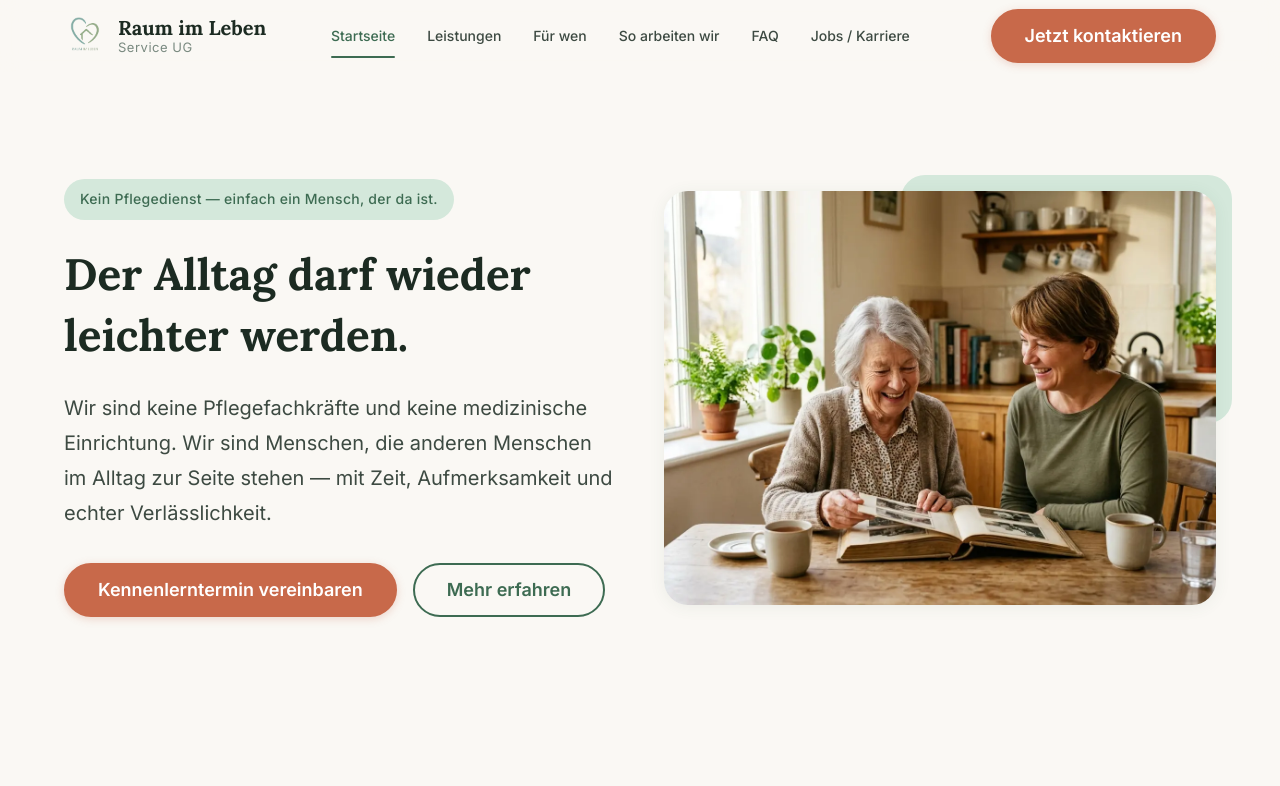
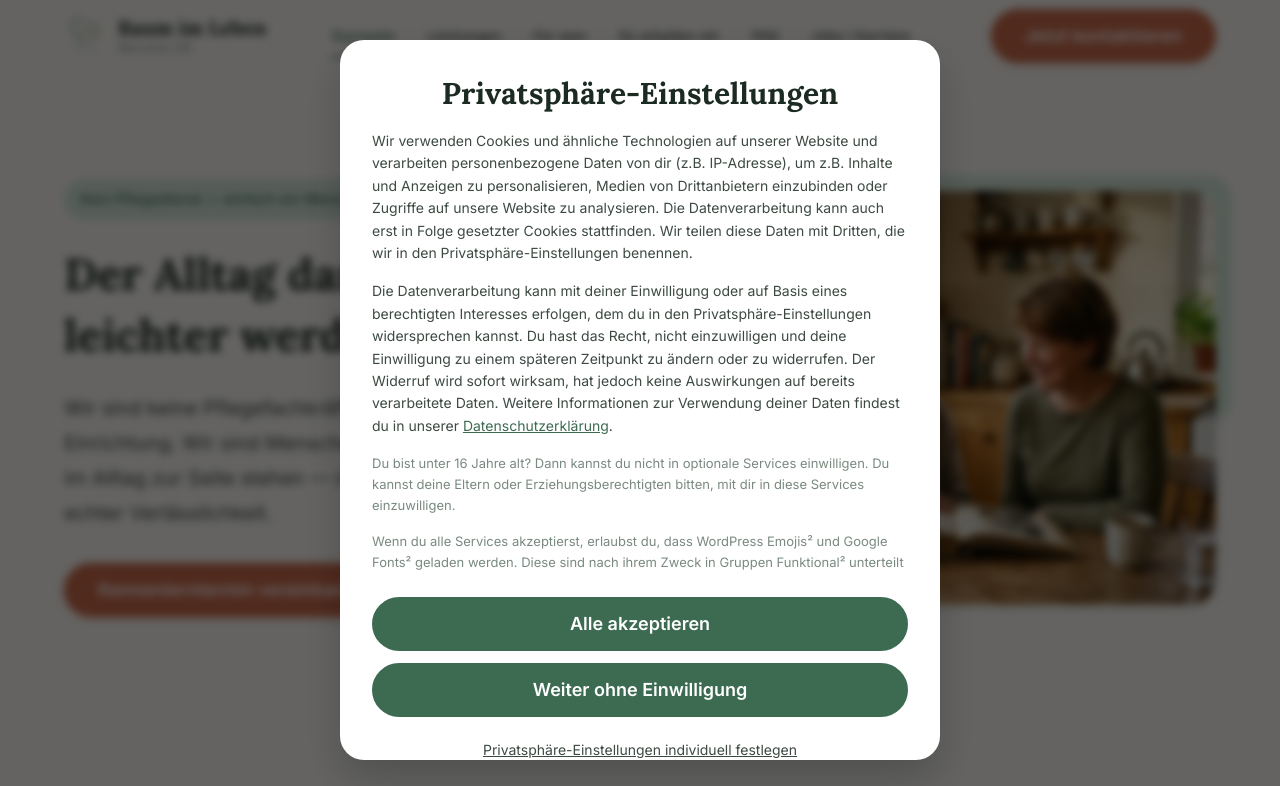
Before and after one commit to aleksandarssd/caring-projct, a plain HTML site: page index.html in a window 1280 px wide. Shown: the top 786 px of the page. Drawn offline with Linux system fonts and the light colour scheme.

Commit message:
Add GDPR cookie consent modal logic and styling

```diff
--- a/css/components.css
+++ b/css/components.css
@@ -1117,3 +1117,107 @@
     padding: 0 var(--space-6) var(--space-6);
   }
 }
+
+/* ============================================================
+   COOKIE CONSENT MODAL
+   ============================================================ */
+.cookie-overlay {
+  position: fixed;
+  top: 0;
+  left: 0;
+  width: 100%;
+  height: 100%;
+  background-color: rgba(0, 0, 0, 0.6);
+  z-index: 9999;
+  display: flex;
+  align-items: center;
+  justify-content: center;
+  padding: var(--space-4);
+  backdrop-filter: blur(4px);
+  -webkit-backdrop-filter: blur(4px);
+}
+
+.cookie-modal {
+  background-color: var(--color-surface);
+  width: 100%;
+  max-width: 600px;
+  border-radius: var(--radius-xl);
+  padding: var(--space-8);
+  box-shadow: 0 20px 40px rgba(0, 0, 0, 0.2);
+  max-height: 90vh;
+  overflow-y: auto;
+}
+
+.cookie-modal h2 {
+  text-align: center;
+  font-size: var(--text-2xl);
+  margin-bottom: var(--space-4);
+  color: var(--color-text-dark);
+}
+
+.cookie-modal p {
+  font-size: var(--text-sm);
+  line-height: 1.6;
+  color: var(--color-text-body);
+  margin-bottom: var(--space-4);
+}
+
+.cookie-modal p a {
+  color: var(--color-green-dark);
+  text-decoration: underline;
+}
+
+.cookie-modal .cookie-muted {
+  font-size: var(--text-xs);
+  color: var(--color-text-muted);
+}
+
+.cookie-buttons {
+  margin-top: var(--space-6);
+  margin-bottom: var(--space-4);
+}
+
+.cookie-buttons .btn {
+  background-color: var(--color-green-dark);
+  border-color: var(--color-green-dark);
+  color: var(--color-text-inv);
+  display: flex;
+  justify-content: center;
+}
+
+.cookie-buttons .btn:hover {
+  background-color: var(--color-green-mid);
+  border-color: var(--color-green-mid);
+}
+
+.cookie-secondary-link {
+  text-align: center;
+  margin-bottom: var(--space-6);
+}
+
+.cookie-secondary-link a {
+  font-size: var(--text-sm);
+  color: var(--color-text-body);
+  text-decoration: underline;
+}
+
+.cookie-footer-links {
+  text-align: center;
+  font-size: var(--text-xs);
+  color: var(--color-text-muted);
+}
+
+.cookie-footer-links a {
+  color: var(--color-text-muted);
+  text-decoration: none;
+}
+
+.cookie-footer-links a:hover {
+  text-decoration: underline;
+}
+
+@media (max-width: 600px) {
+  .cookie-modal {
+    padding: var(--space-6);
+  }
+}
--- a/js/main.js
+++ b/js/main.js
@@ -73,3 +73,58 @@ document.addEventListener('DOMContentLoaded', () => {
     sections.forEach(section => observer.observe(section));
   }
 });
+
+/* ==========================================
+   COOKIE CONSENT MODAL
+   ========================================== */
+document.addEventListener('DOMContentLoaded', () => {
+  const CONSENT_KEY = 'raum-im-leben-cookie-consent';
+
+  if (!localStorage.getItem(CONSENT_KEY)) {
+    // Create the modal overlay
+    const overlay = document.createElement('div');
+    overlay.className = 'cookie-overlay';
+
+    // Create the modal content
+    overlay.innerHTML = `
+      <div class="cookie-modal">
+        <h2>Privatsphäre-Einstellungen</h2>
+        <p>Wir verwenden Cookies und ähnliche Technologien auf unserer Website und verarbeiten personenbezogene Daten von dir (z.B. IP-Adresse), um z.B. Inhalte und Anzeigen zu personalisieren, Medien von Drittanbietern einzubinden oder Zugriffe auf unsere Website zu analysieren. Die Datenverarbeitung kann auch erst in Folge gesetzter Cookies stattfinden. Wir teilen diese Daten mit Dritten, die wir in den Privatsphäre-Einstellungen benennen.</p>
+        <p>Die Datenverarbeitung kann mit deiner Einwilligung oder auf Basis eines berechtigten Interesses erfolgen, dem du in den Privatsphäre-Einstellungen widersprechen kannst. Du hast das Recht, nicht einzuwilligen und deine Einwilligung zu einem späteren Zeitpunkt zu ändern oder zu widerrufen. Der Widerruf wird sofort wirksam, hat jedoch keine Auswirkungen auf bereits verarbeitete Daten. Weitere Informationen zur Verwendung deiner Daten findest du in unserer <a href="datenschutz.html">Datenschutzerklärung</a>.</p>
+        <p class="cookie-muted">Du bist unter 16 Jahre alt? Dann kannst du nicht in optionale Services einwilligen. Du kannst deine Eltern oder Erziehungsberechtigten bitten, mit dir in diese Services einzuwilligen.</p>
+        <p class="cookie-muted">Wenn du alle Services akzeptierst, erlaubst du, dass WordPress Emojis² und Google Fonts² geladen werden. Diese sind nach ihrem Zweck in Gruppen Funktional² unterteilt</p>
+
+        <div class="cookie-buttons">
+          <button id="btn-accept-cookies" class="btn" style="width: 100%; margin-bottom: 12px;">Alle akzeptieren</button>
+          <button id="btn-decline-cookies" class="btn" style="width: 100%;">Weiter ohne Einwilligung</button>
+        </div>
+
+        <div class="cookie-secondary-link">
+          <a href="#">Privatsphäre-Einstellungen individuell festlegen</a>
+        </div>
+
+        <div class="cookie-footer-links">
+          <a href="datenschutz.html">Datenschutzerklärung</a> &bull; <a href="impressum.html">Impressum</a>
+        </div>
+      </div>
+    `;
+
+    document.body.appendChild(overlay);
+
+    // Block scrolling on body
+    document.body.style.overflow = 'hidden';
+
+    // Handle button clicks
+    const acceptBtn = document.getElementById('btn-accept-cookies');
+    const declineBtn = document.getElementById('btn-decline-cookies');
+
+    const closeModal = (choice) => {
+      localStorage.setItem(CONSENT_KEY, choice);
+      overlay.remove();
+      document.body.style.overflow = '';
+    };
+
+    acceptBtn.addEventListener('click', () => closeModal('accepted'));
+    declineBtn.addEventListener('click', () => closeModal('declined'));
+  }
+});
```
